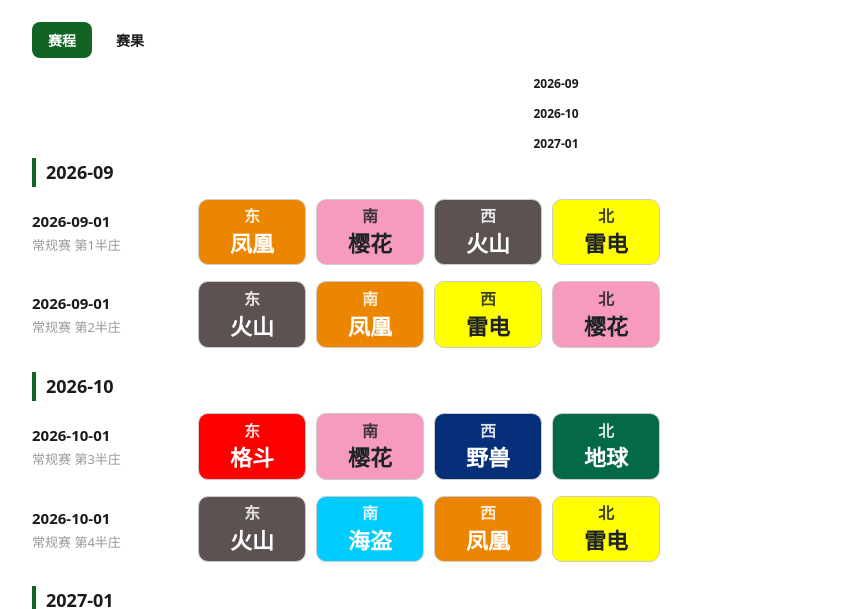
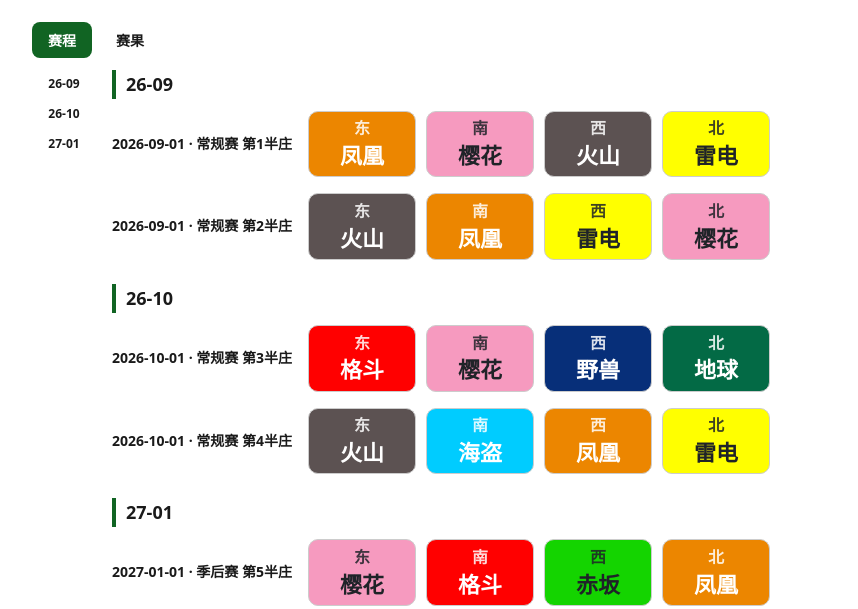
Before and after one commit to Silverbullet0911/PKUMLonline, an Astro site: page /PKUMLonline/schedule in a window 1280 px wide. Shown: the part 218-827 px from the top of the page, without its empty margins (84-942 px from the left). Built offline with nearby package versions, Linux system fonts and the light colour scheme; Astro itself is replaced by a stand-in of ours.

Commit message:
fix: month format 26-05, no homepage month heading, meta single-line nowrap

```diff
--- a/src/components/FutureGames.astro
+++ b/src/components/FutureGames.astro
@@ -7,29 +7,29 @@
 interface Props {
   games: Game[]
   showGuide?: boolean
+  showHeading?: boolean
   prefix?: string
 }
 
-const { games, showGuide = false, prefix = 'sch' } = Astro.props
+const { games, showGuide = false, showHeading = true, prefix = 'sch' } = Astro.props
 const groups = groupByMonth(games, { order: 'asc' })
 const months = groups.map((g) => g.month)
 
 const colorOf = (name: string) => teams.teams.find((t) => t.name === name)?.color ?? '#9ca3af'
 const ts = (name: string) => `background:${colorOf(name)};color:${teamText(name)}`
 ---
-<div class="future-layout">
+<div class:list={['future-layout', { 'has-guide': showGuide }]}>
   {showGuide && <MonthIndex months={months} prefix={prefix} />}
   <div class="month-groups">
     {
       groups.map((mg) => (
         <section id={`${prefix}-${mg.month}`} class="month-group">
-          <h2>{mg.month}</h2>
+          {showHeading && <h2>{mg.month}</h2>}
           {
             mg.games.map((g) => (
               <div class="future-row">
                 <div class="future-meta">
-                  <div class="fm-date">{g.date}</div>
-                  <div class="fm-stage">{g.stage}{g.round ? ` ${g.round}` : ''}</div>
+                  {g.date} · {g.stage}{g.round ? ` ${g.round}` : ''}
                 </div>
                 <div class="future-seats">
                   {
--- a/src/lib/schedule.ts
+++ b/src/lib/schedule.ts
@@ -1,5 +1,5 @@
 export function monthOf(date: string): string {
-  return date.slice(0, 7)
+  return date.slice(2, 7)
 }
 
 export function roundNum(g: { round?: string }): number {
--- a/src/pages/index.astro
+++ b/src/pages/index.astro
@@ -49,7 +49,7 @@
   <h2>最近赛程</h2>
   {
     upcomingGames.length > 0 ? (
-      <FutureGames games={upcomingGames} />
+      <FutureGames games={upcomingGames} showHeading={false} />
     ) : (
       <p class="empty">暂无未来赛程。</p>
     )
--- a/src/styles/global.css
+++ b/src/styles/global.css
@@ -349,12 +349,13 @@
   margin-bottom: 16px;
 }
 .future-meta {
-  width: 150px;
   flex-shrink: 0;
   text-align: left;
+  font-size: 14px;
+  font-weight: 700;
+  color: var(--text);
+  white-space: nowrap;
 }
-.fm-date { font-size: 15px; font-weight: 700; color: var(--text); }
-.fm-stage { font-size: 13px; color: var(--muted); margin-top: 2px; }
 .future-seats {
   display: flex;
   gap: 10px;
```
